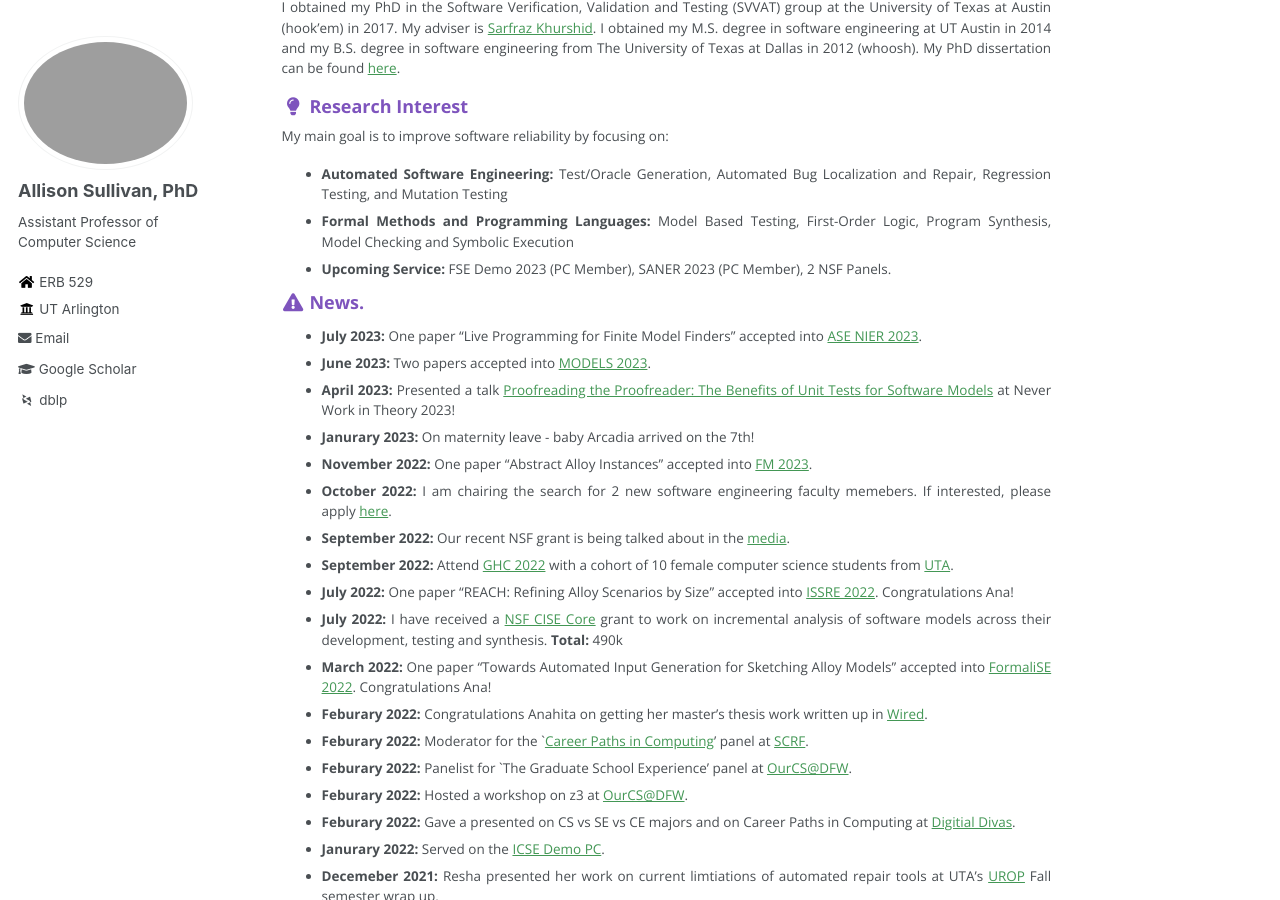
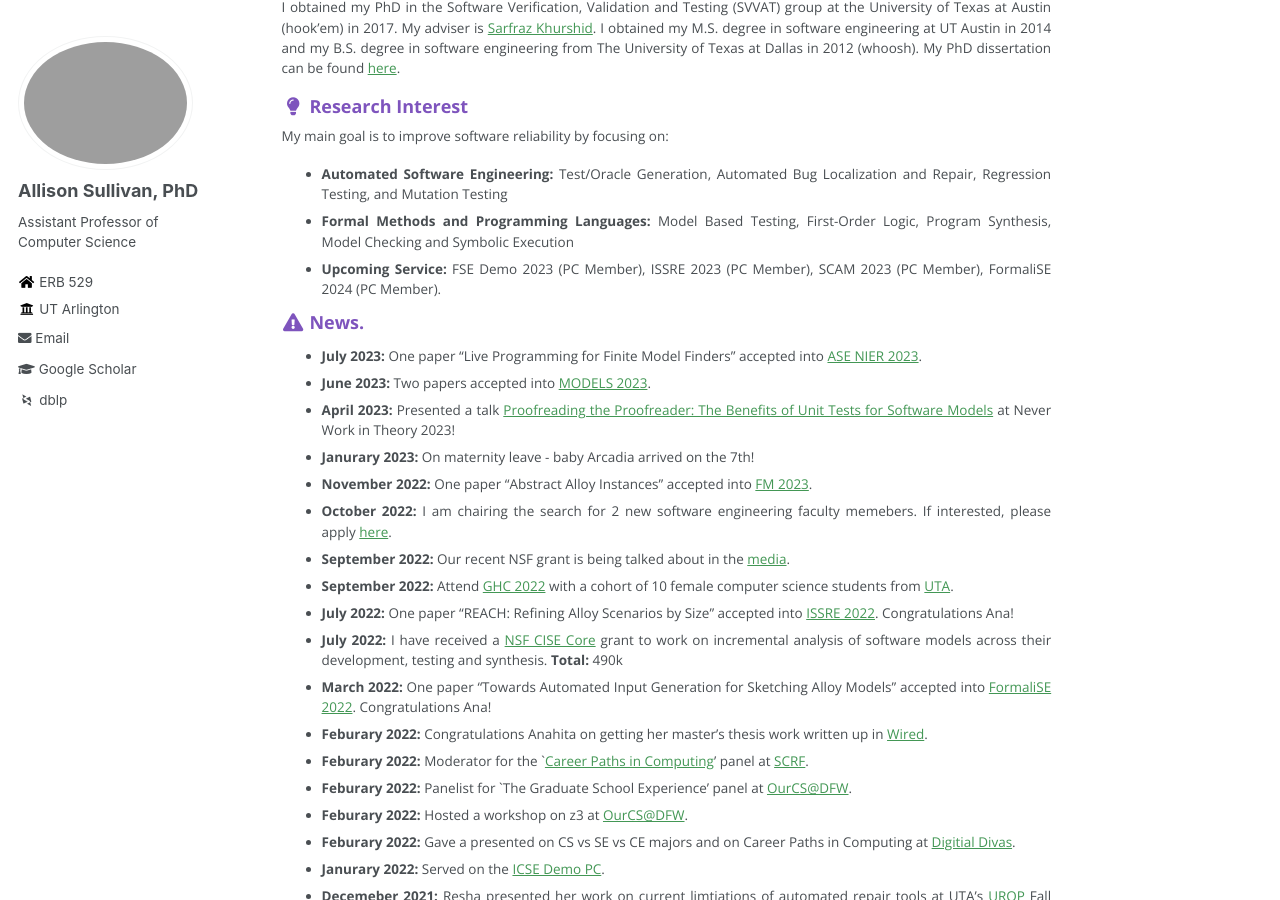
Before and after one commit to Allisonius/allisonius.github.io, a Jekyll site: the page built from _pages/about.md, in a window 1280 px wide and 900 px high, scrolled down 371 px. Built offline with Jekyll 4.4.1, drawn with Linux system fonts in a browser that asks for light colours; some web fonts are replaced.

Commit message:
Update about.md

```diff
--- a/_pages/about.md
+++ b/_pages/about.md
@@ -24,7 +24,7 @@ My main goal is to improve software reliability by focusing on:
 Mutation Testing
   * **Formal Methods and Programming Languages:** Model Based Testing, First-Order Logic, Program Synthesis, Model
 Checking and Symbolic Execution
- * **Upcoming Service:** FSE Demo 2023 (PC Member), SANER 2023 (PC Member), 2 NSF Panels.
+ * **Upcoming Service:** FSE Demo 2023 (PC Member), ISSRE 2023 (PC Member), SCAM 2023 (PC Member), FormaliSE 2024 (PC Member).
 
 
 
```
